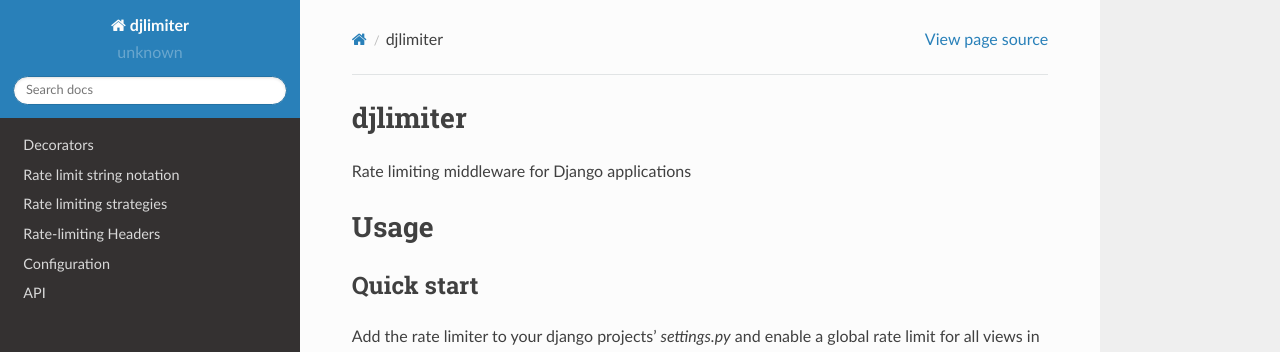
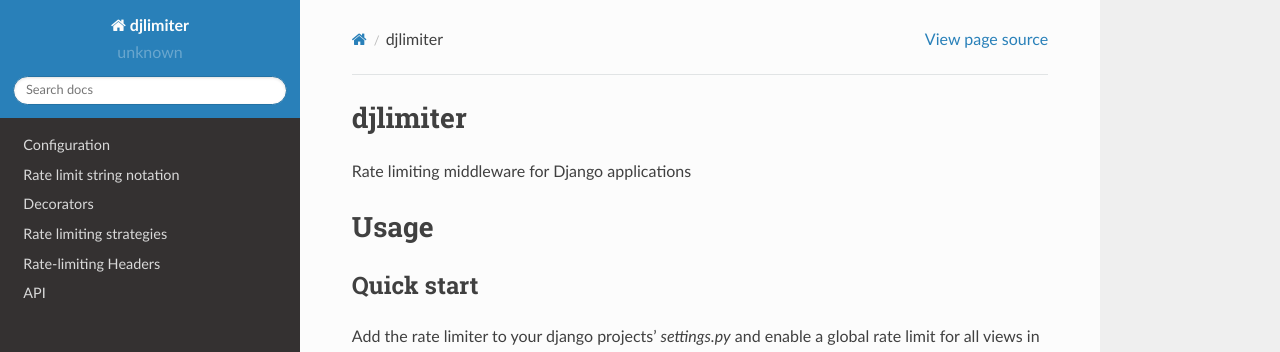
Before and after one commit to alisaifee/djlimiter, a Sphinx documentation site: the page built from doc/source/index.rst, in a window 1280 px wide. Shown: the top 352 px of the page. Built offline with Sphinx 7.4.7 and the Read the Docs theme 2.0.0, drawn with Linux system fonts in a browser that asks for light colours.

Commit message:
Reorder doc TOC

```diff
--- a/doc/source/index.rst
+++ b/doc/source/index.rst
@@ -6,10 +6,10 @@
 .. toctree::
     :hidden:
 
+    config
+    string-notation
     decorators
-    string-notation
     strategy
-    config
     api
 
 
```
